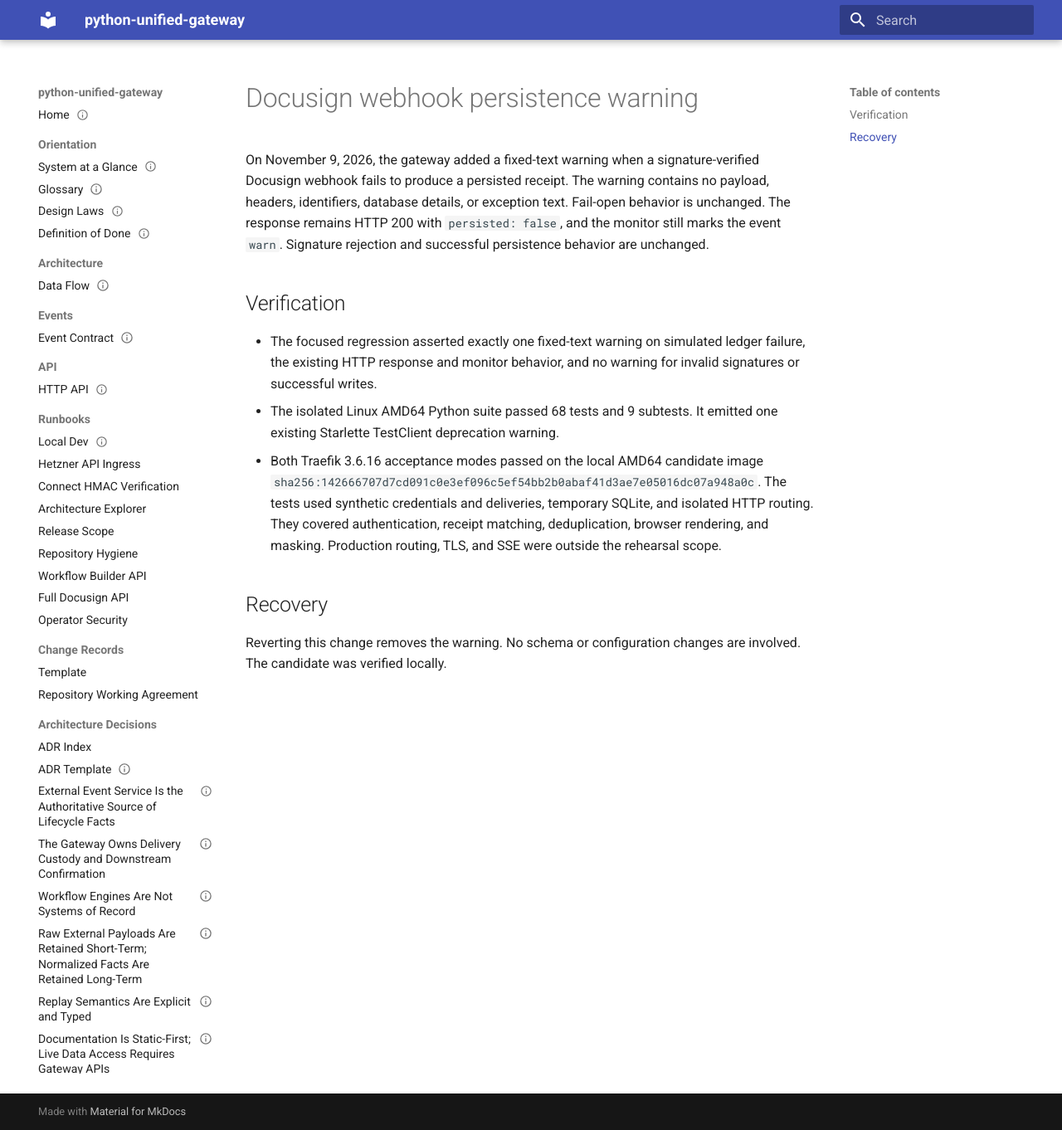
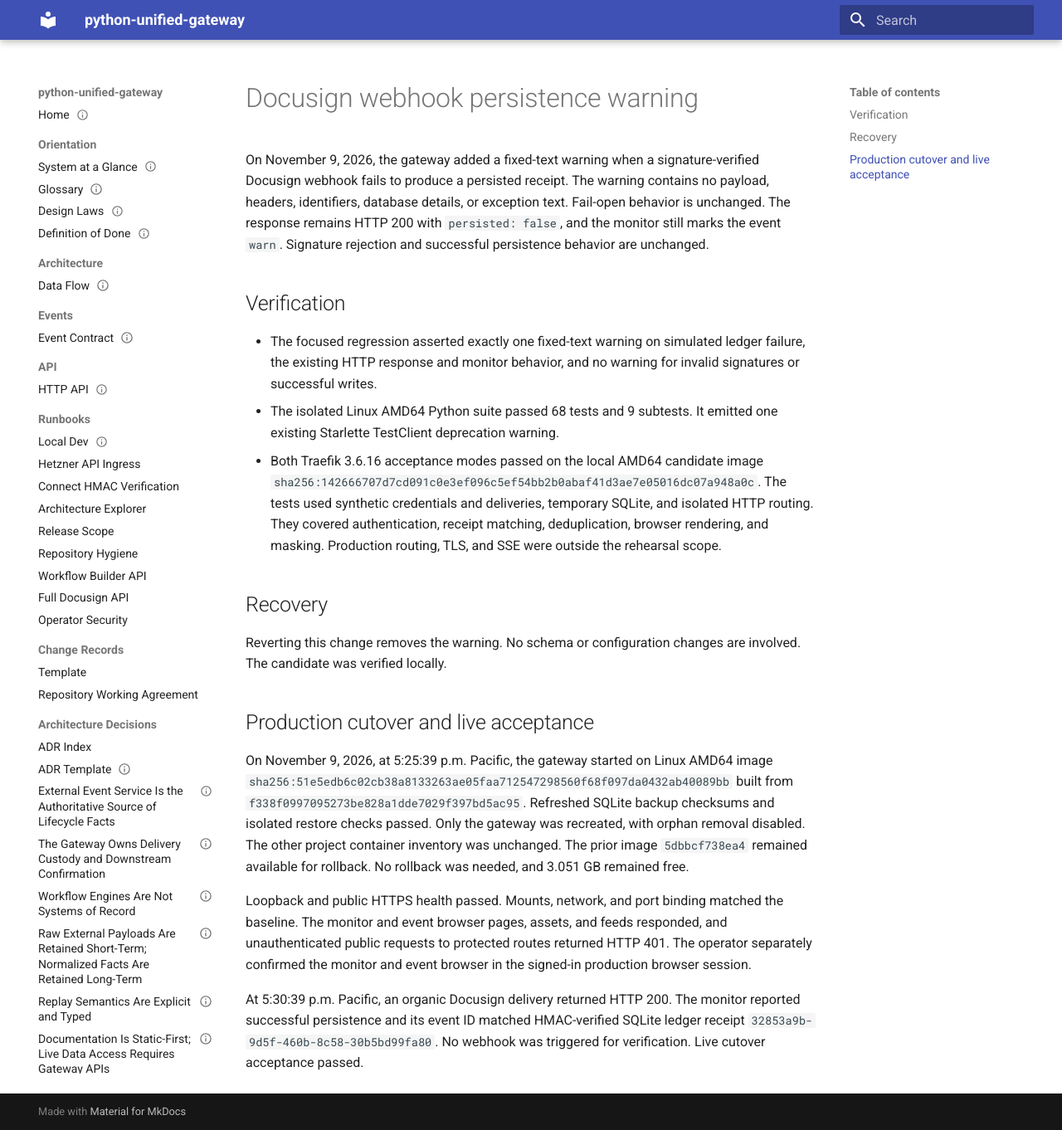
Before and after one commit to toms-iam-demos/python-unified-gateway, an MkDocs documentation site: the page built from docs/changes/2026-11-09-docusign-persistence-warning.md, in a window 1280 px wide and 1362 px high. Shown: the whole window at 83% size. Built offline with MkDocs 1.6.1 and Material for MkDocs 9.7.7, drawn with Linux system fonts in a browser that asks for light colours.

Commit message:
Record Docusign warning cutover acceptance

```diff
--- a/docs/changes/2026-11-09-docusign-persistence-warning.md
+++ b/docs/changes/2026-11-09-docusign-persistence-warning.md
@@ -25,3 +25,25 @@
 
 Reverting this change removes the warning. No schema or configuration
 changes are involved. The candidate was verified locally.
+
+## Production cutover and live acceptance
+
+On November 9, 2026, at 5:25:39 p.m. Pacific, the gateway started on
+Linux AMD64 image
+`sha256:51e5edb6c02cb38a8133263ae05faa712547298560f68f097da0432ab40089bb`
+built from `f338f0997095273be828a1dde7029f397bd5ac95`. Refreshed SQLite
+backup checksums and isolated restore checks passed. Only the gateway
+was recreated, with orphan removal disabled. The other project container
+inventory was unchanged. The prior image `5dbbcf738ea4` remained available
+for rollback. No rollback was needed, and 3.051 GB remained free.
+
+Loopback and public HTTPS health passed. Mounts, network, and port binding
+matched the baseline. The monitor and event browser pages, assets, and
+feeds responded, and unauthenticated public requests to protected routes
+returned HTTP 401. The operator separately confirmed the monitor and
+event browser in the signed-in production browser session.
+
+At 5:30:39 p.m. Pacific, an organic Docusign delivery returned HTTP 200.
+The monitor reported successful persistence and its event ID matched
+HMAC-verified SQLite ledger receipt `32853a9b-9d5f-460b-8c58-30b5bd99fa80`.
+No webhook was triggered for verification. Live cutover acceptance passed.
```
